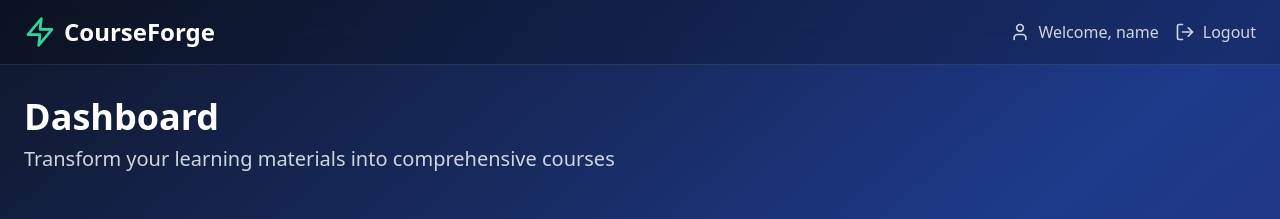
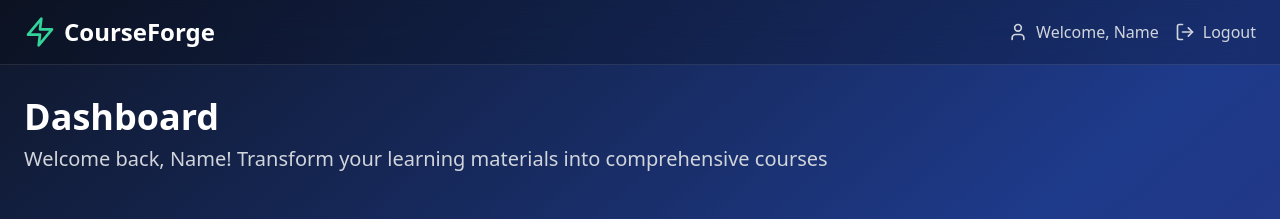
Before and after one commit to v13515059-star/Smart-learning-App, a React (Vite) app: page /signin in a window 1280 px wide. Both pictures are taken after typing "name@example.com", "Sample123" into the empty fields and a click on the button "Sign In". Shown: the top 219 px of the page. Built offline with nearby package versions, Linux system fonts and the light colour scheme.

Commit message:
Fix User Name Display in Authentication

```diff
--- a/src/contexts/AuthContext.tsx
+++ b/src/contexts/AuthContext.tsx
@@ -41,10 +41,14 @@ export const AuthProvider: React.FC<{ children: React.ReactNode }> = ({ children
     // Simulate API call
     await new Promise(resolve => setTimeout(resolve, 1000));
 
+    // Extract name from email or use a default
+    const nameFromEmail = email.split('@')[0];
+    const displayName = nameFromEmail.charAt(0).toUpperCase() + nameFromEmail.slice(1);
+
     const mockUser = {
       id: '1',
       email,
-      name: email.split('@')[0]
+      name: displayName
     };
 
     setUser(mockUser);
--- a/src/pages/Dashboard.tsx
+++ b/src/pages/Dashboard.tsx
@@ -100,7 +100,7 @@ const Dashboard = () => {
             <div className="flex items-center space-x-4">
               <div className="flex items-center space-x-2 text-gray-300">
                 <User className="w-5 h-5" />
-                <span>Welcome, {user?.name}</span>
+                <span>Welcome, {user?.name || 'User'}</span>
               </div>
               <button
                 onClick={handleLogout}
@@ -123,7 +123,7 @@ const Dashboard = () => {
           className="mb-12"
         >
           <h1 className="text-4xl font-bold text-white mb-2">Dashboard</h1>
-          <p className="text-xl text-gray-300">Transform your learning materials into comprehensive courses</p>
+          <p className="text-xl text-gray-300">Welcome back, {user?.name}! Transform your learning materials into comprehensive courses</p>
         </motion.div>
 
         {/* Stats */}
```
